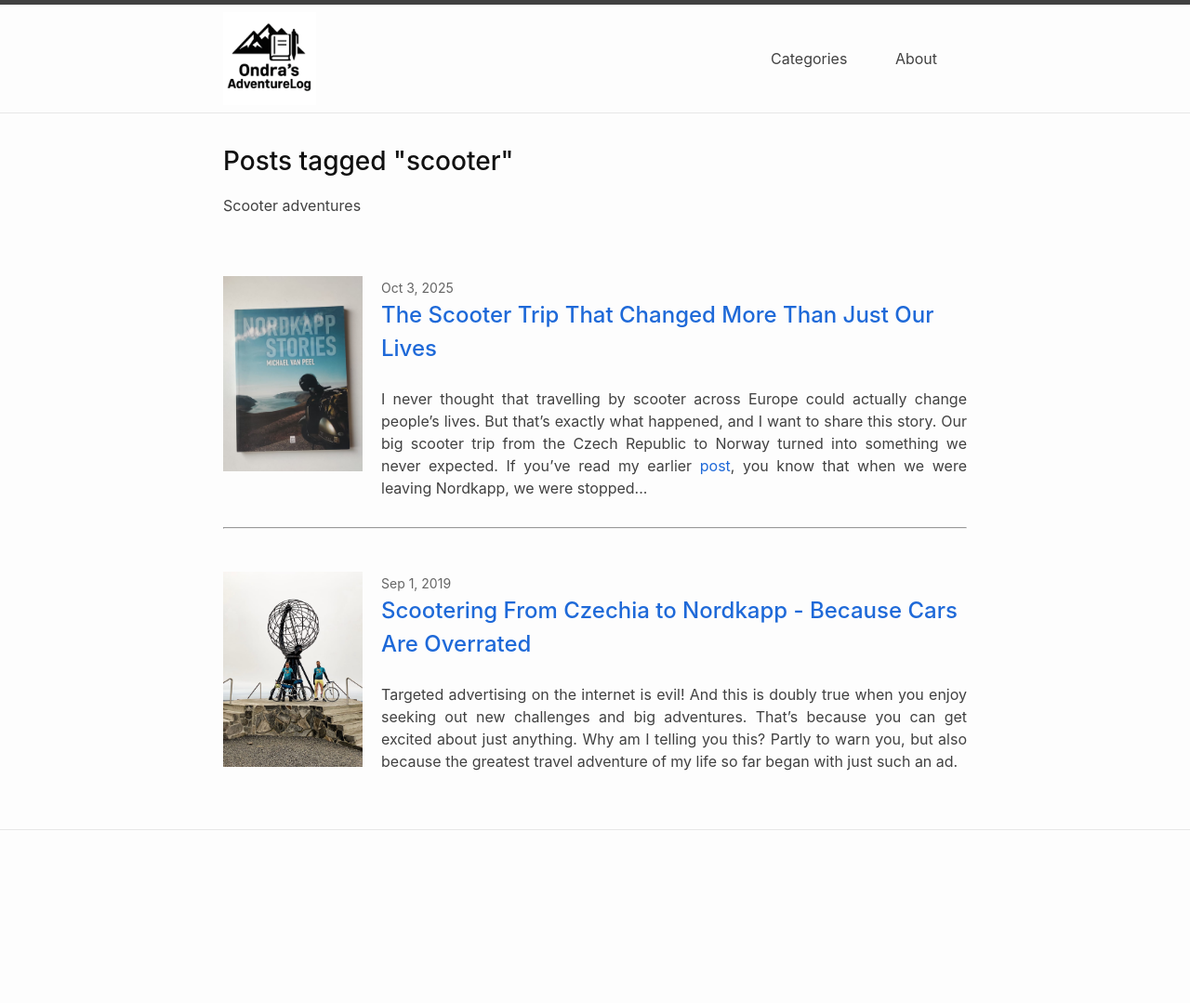
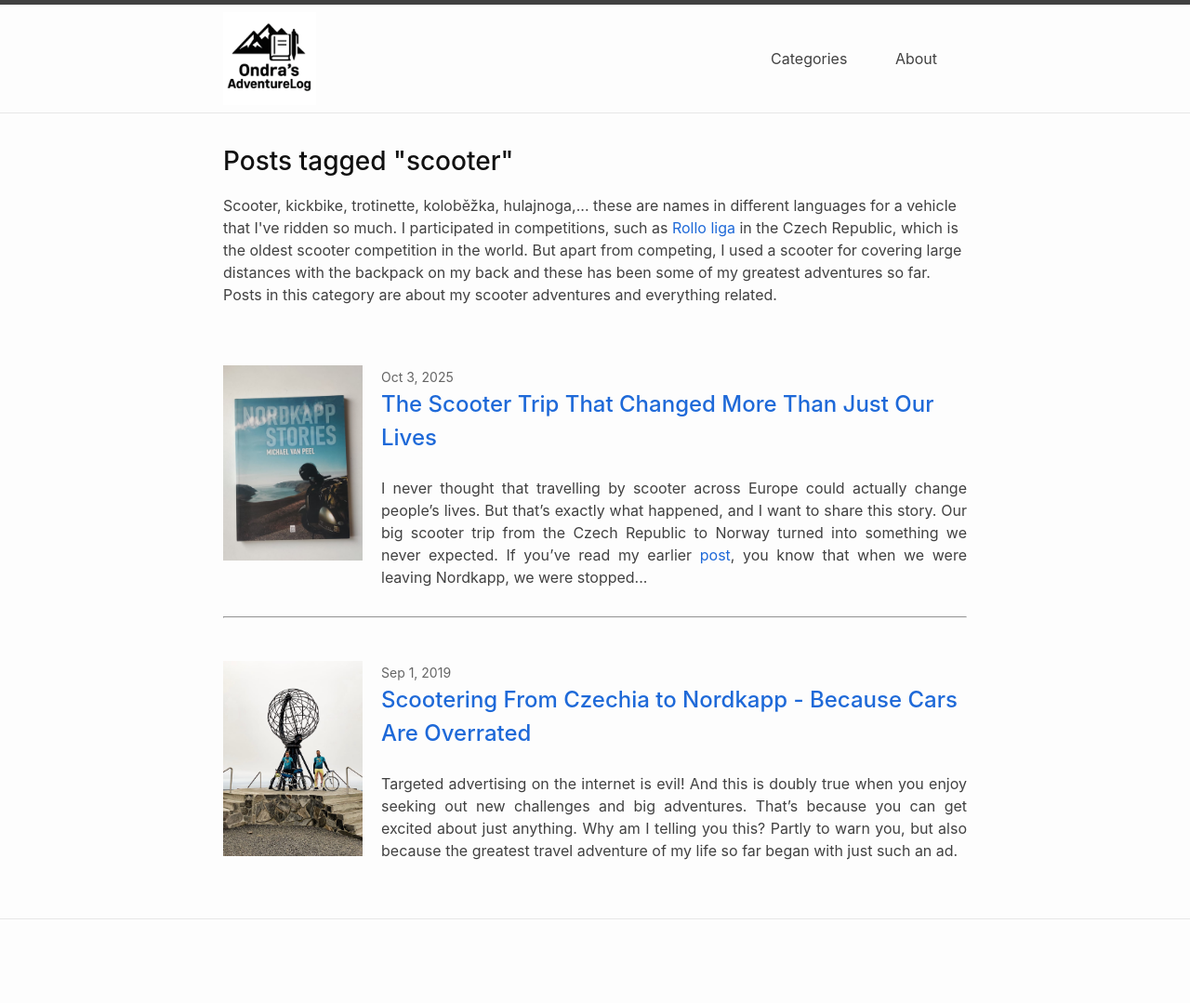
Before and after one commit to otheiner/blog, a Jekyll site: the page built from tags/scooter/index.md, in a window 1280 px wide. Shown: the whole page at 93% size. Built offline with Jekyll 4.4.1, drawn with Linux system fonts in a browser that asks for light colours; before the commit the page ends 983 px from its top, so only the background shows below that.

Commit message:
Creating tags pages

```diff
--- a/tags/scooter/index.md
+++ b/tags/scooter/index.md
@@ -1,7 +1,9 @@
 ---
 layout: tag
 tag: scooter
-description: Scooter adventures
+description: Scooter, kickbike, trotinette, koloběžka, hulajnoga,... these are names in different languages for a vehicle that I've ridden so much. I participated in competitions, such as <a href=https://ceskykolobeh.cz/kolobezkove-souteze/>Rollo liga</a> in the Czech Republic, which is the oldest scooter competition in the world. But apart from competing, I used a scooter for covering large distances with the backpack on my back and these has been some of my greatest adventures so far. Posts in this category are about my scooter adventures and everything related.
+
 permalink: /tags/scooter/
-description: "Scooter adventures"
+description: "Scooter, kickbike, trotinette, koloběžka, hulajnoga,... these are names in different languages for a vehicle that I've ridden so much. I participated in competitions, such as <a href=https://ceskykolobeh.cz/kolobezkove-souteze/>Rollo liga</a> in the Czech Republic, which is the oldest scooter competition in the world. But apart from competing, I used a scooter for covering large distances with the backpack on my back and these has been some of my greatest adventures so far. Posts in this category are about my scooter adventures and everything related.
+"
 ---
```
Also changed, not shown: hiking.md (deleted, +0 -5 lines), scooter.md (deleted, +0 -5 lines), tag_descriptions.yml (+8 -4 lines), tags/brobro/index.md (+2 -2 lines), tags/hiking/index.md (+4 -2 lines), tags/teararoa/index.md (+4 -2 lines), teararoa.md (deleted, +0 -5 lines).
